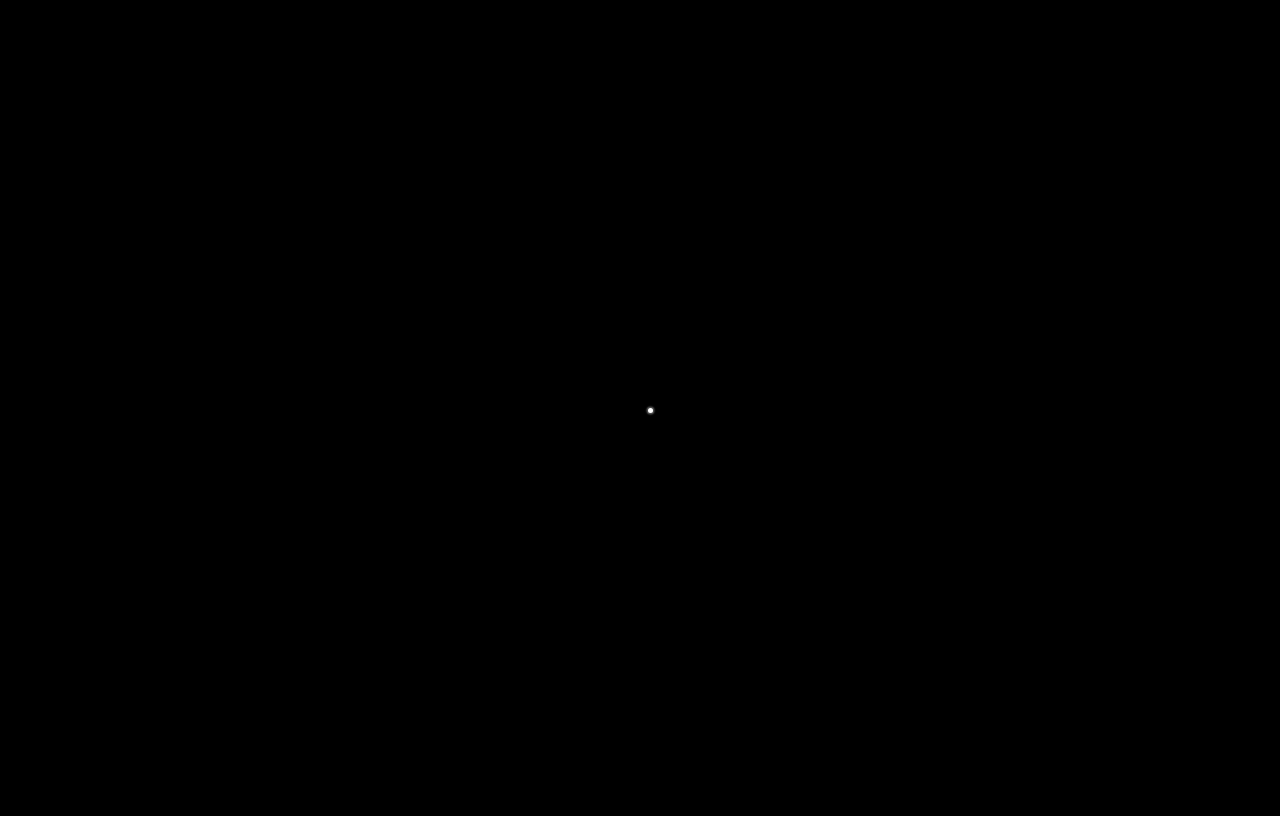
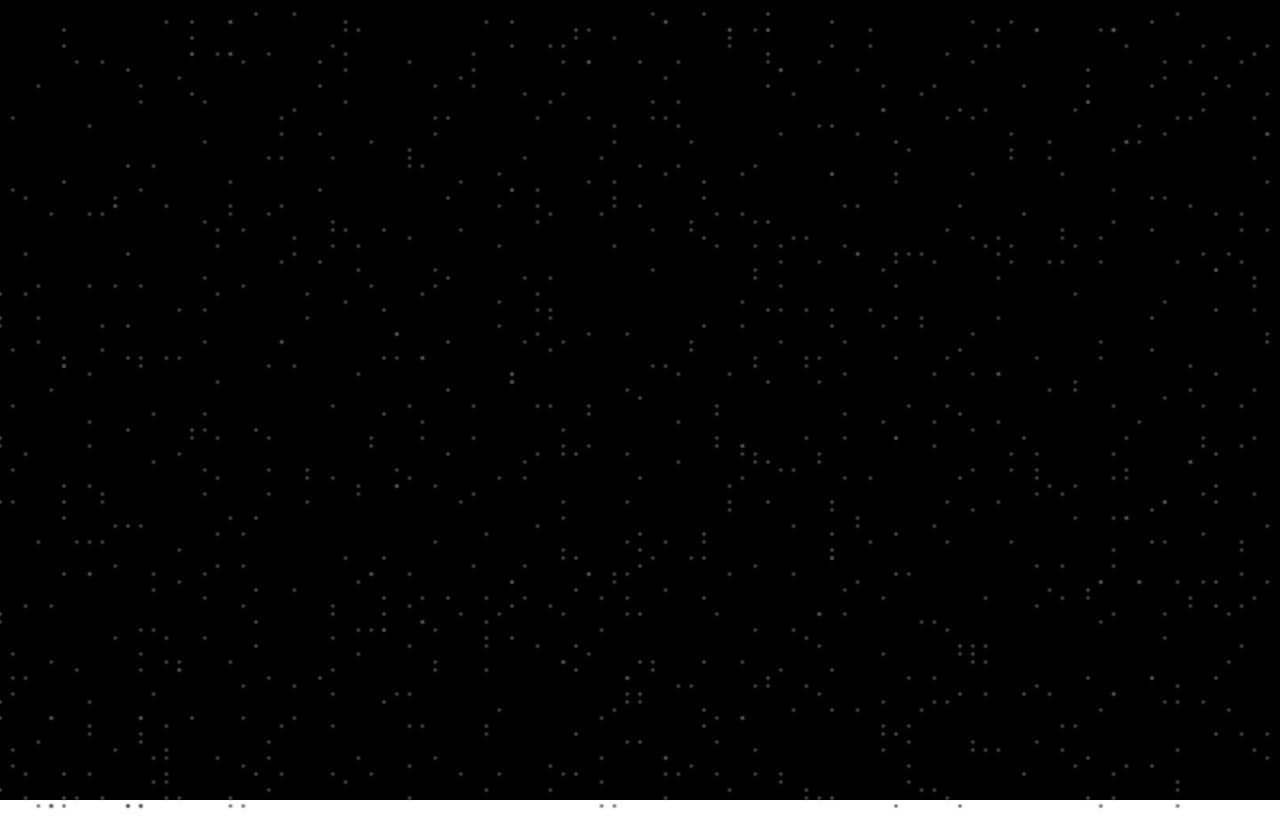
Before and after one commit to jkeary/starfield, a website: page starfield.html in a window 1280 px wide. Drawn offline with Linux system fonts and the light colour scheme.

Commit message:
create the star field and add it to the dom, remove height and width of stars since that seems to cause overflowing issues

```diff
--- a/starfield.html
+++ b/starfield.html
@@ -7,7 +7,7 @@
     <link rel="stylesheet" href="style.css"></link>
 </head>
 <body>
-    <div class='star star-center'></div>
+    <div class='star-field'></div>
     <script src="starfield.js" type="text/javascript"></script>
 </body>
 </html>
--- a/starfield.js
+++ b/starfield.js
@@ -1,7 +1,8 @@
 console.log("Let's get to work!");
 
 // const star = document.querySelector('.star');
-
+const starField = document.querySelector('.star-field');
+console.log(starField)
 // star.addEventListener("load", addMovement());
 
 // function addMovement() {
@@ -18,17 +19,17 @@ function getRandomInt(min, max) {
 
 let starCount = 0;
 let initStarField = []
-while (starCount < 50) {
+while (starCount < 1000) {
     initStarField.push({x: getRandomInt(0, 100), y: getRandomInt(0, 100)});
     ++starCount;
 }
 
-initStarField.map(star => {
-    star.html = `<div class="star" style="transform: translate3d(${star.x}vw, ${star.y}vh, 5px);></div>`
-})
+// add those to the dom on start
+initStarField.forEach(star => {
+    console.log(starField);
+    starField.insertAdjacentHTML('afterbegin', `<div class="star" style="transform: translate3d(${star.x}vw, ${star.y}vh, 5px)"></div>`);
+});
 
-console.log(initStarField);
-// add those to the dom on start
 
 // then move the stars outward
 
--- a/style.css
+++ b/style.css
@@ -1,16 +1,22 @@
 body {
+    height: 100vh;
+    width: 100vw;
+    margin: 0;
+    padding: 0;
+}
+
+.star-field {
     background: black;
-    position: relative;
     height: 100vh;
+    width: 100vw;
 }
 
 .star {
     margin: 0;
-    height: 5px;
-    width: 5px;
     border-radius: 5px;
     box-shadow: 0 0 1.5px 1.5px #555;
     background-color: white;
+    display: inline-block;
 }
 
 .star-center {
```
